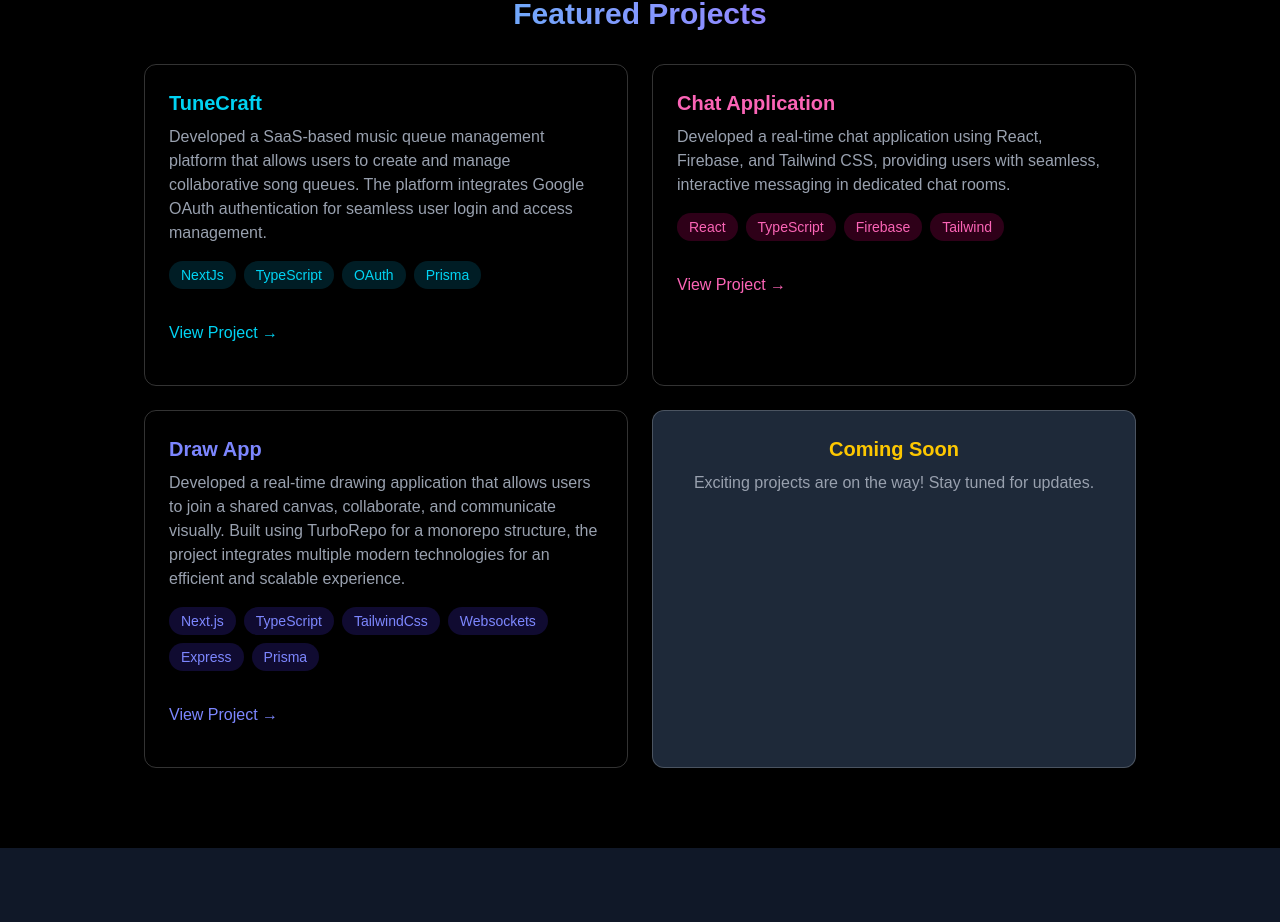
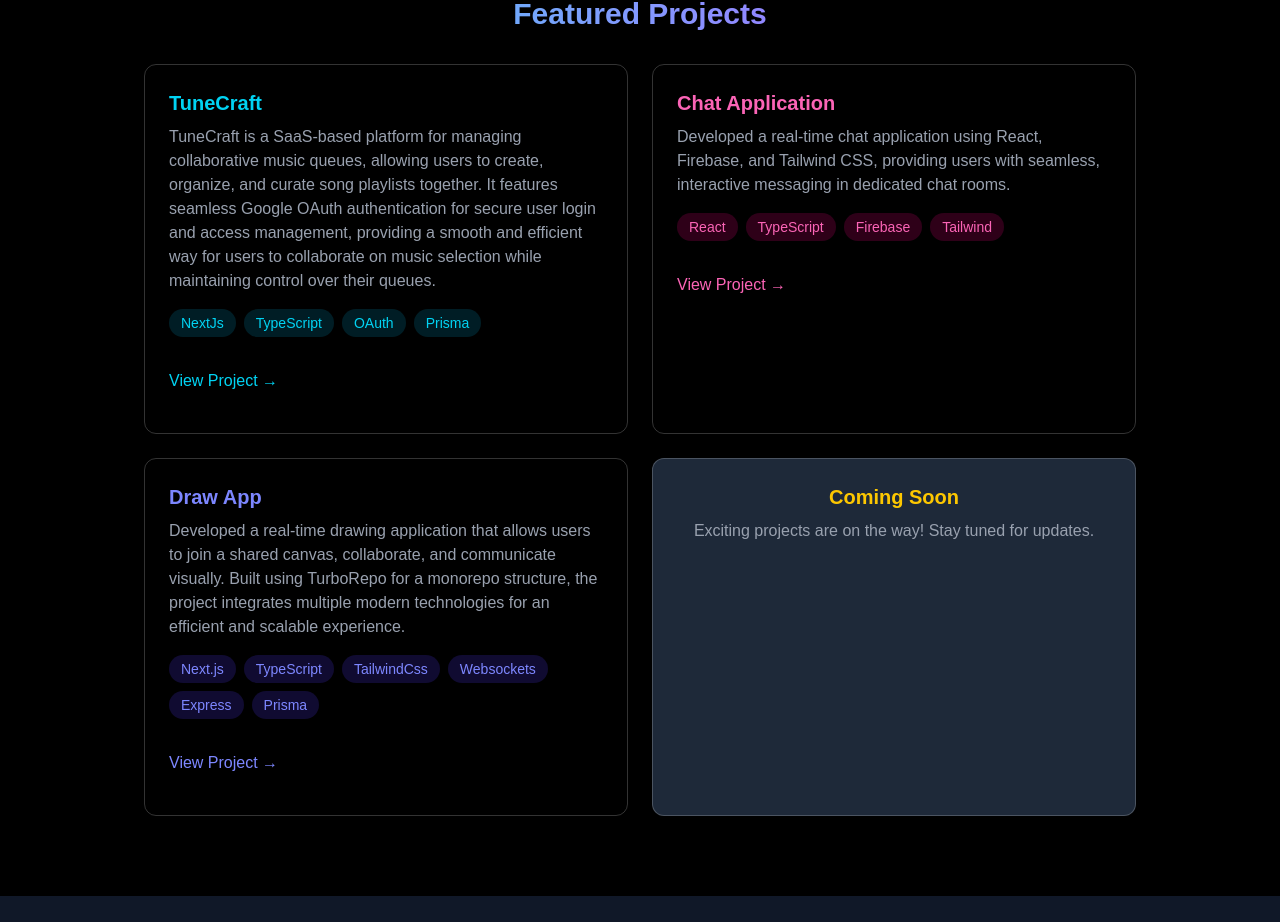
Before and after one commit to ramdeniakki/portfoilo, a React (Vite) app: page / in a window 1280 px wide. Shown: the part 2060-2982 px from the top of the page. Built offline with nearby package versions, Linux system fonts and the light colour scheme.

Commit message:
Added  Github Link to the Project Section

```diff
--- a/src/components/sections/Projects.jsx
+++ b/src/components/sections/Projects.jsx
@@ -14,7 +14,7 @@ export const Projects = () => {
                         <div className="p-6 rounded-xl border border-white/20 hover:-translate-y-1 hover:border-cyan-500/30 hover:shadow-[0_4px_15px_rgba(0,255,255,0.1)] transition-all">
                             <h3 className="text-xl font-bold mb-2 text-cyan-400">TuneCraft</h3>
                             <p className="text-gray-400 mb-4">
-                                Developed a SaaS-based music queue management platform that allows users to create and manage collaborative song queues. The platform integrates Google OAuth authentication for seamless user login and access management.
+                            TuneCraft is a SaaS-based platform for managing collaborative music queues, allowing users to create, organize, and curate song playlists together. It features seamless Google OAuth authentication for secure user login and access management, providing a smooth and efficient way for users to collaborate on music selection while maintaining control over their queues.
                             </p>
                             <div className="flex flex-wrap gap-2 mb-4">
                                 {["NextJs", "TypeScript", "OAuth", "Prisma"].map((tech, key) => (
```
